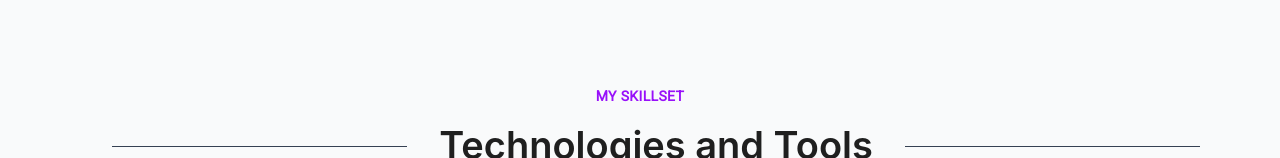
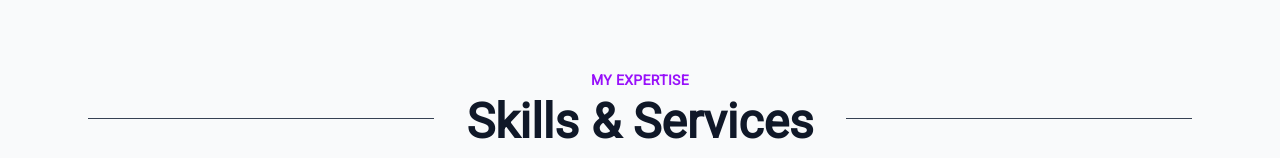
Before and after one commit to RajaDani/portfolio, a Next.js app: page /home in a window 1280 px wide. Shown: the part 794-952 px from the top of the page. Built offline with nearby package versions, Linux system fonts and the light colour scheme; what @ant-design/nextjs-registry would draw is missing.

Commit message:
home changed

```diff
--- a/app/home/page.tsx
+++ b/app/home/page.tsx
@@ -6,12 +6,14 @@ import About from '../about/page'
 import Skills from '../skills/page'
 import FeaturedProjects from '../projects/page'
 import Contact from '../contact/page'
+import Services from '../services/page'
 
 export default function Home() {
     return (
         <div className='bg-gray-50'>
             <Navbar />
             <About />
+            <Services />
             <Skills />
             <FeaturedProjects />
             <Contact />
```
